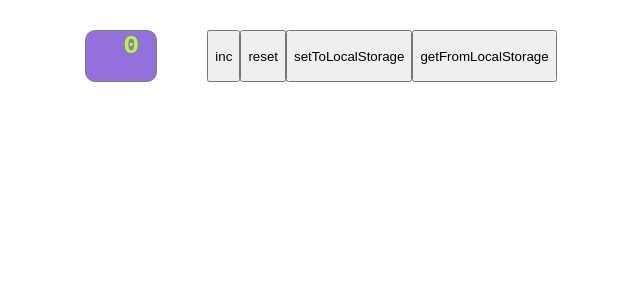
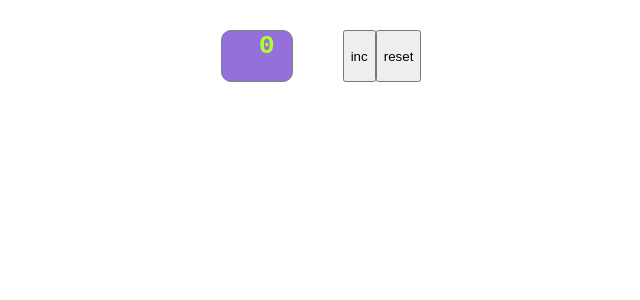
Before and after one commit to Masha-Gorb/Counter, a React (Create React App) app: page / in a window 1280 px wide. Shown: the top 300 px of the page, without its empty margins (319-959 px from the left). Built offline with nearby package versions, Linux system fonts and the light colour scheme.

Commit message:
add useEffect

```diff
--- a/src/App.tsx
+++ b/src/App.tsx
@@ -1,4 +1,4 @@
-import React, {useState} from 'react';
+import React, {useEffect, useState} from 'react';
 import './App.css';
 import s from './Screen.module.css'
 import {ButtonInc} from "./ButtonInc";
@@ -11,6 +11,18 @@ import { Game } from './MortalKombat/MK';
 function App() {
     let [numbers, setNumbers] = useState(0)
 
+    useEffect( () => {
+        let numbersAsString = localStorage.getItem('counterNumber')
+        if (numbersAsString) {
+            let newNumbers = JSON.parse(numbersAsString)
+            setNumbers(newNumbers)
+        }
+    }, [])
+
+    useEffect( ()=> {
+        localStorage.setItem('counterNumber', JSON.stringify(numbers))
+    }, [numbers])
+
     const incHandler = () => {
        setNumbers(numbers + 1)
     }
@@ -18,18 +30,6 @@ function App() {
     const resetHandler = () => {
         setNumbers(0)
     }
-
-    const setToLocalStorageHandler = () => {
-        sessionStorage.setItem('counterNumber', JSON.stringify(numbers))
-    }
-    const getFromLocalStorageHandler = () => {
-        let numbersAsString = sessionStorage.getItem('counterNumber')
-        if (numbersAsString) {
-            let newNumbers = JSON.parse(numbersAsString)
-            setNumbers(newNumbers)
-        }
-    }
-
     // let data = [
     //     {id: 1, title: 'Do you like cookies?', buttonOneTitle: 'Yes, can eat a lot', buttonTwoTitle: 'prefer cabbage'},
     //     {id: 2, title: 'Can you drive car?', buttonOneTitle: 'yep', buttonTwoTitle: 'no'},
@@ -68,8 +68,6 @@ function App() {
             <div className={s.screen}>{numbers}</div>
             <button onClick={incHandler} >inc</button>
             <button onClick={resetHandler} >reset</button>
-            <button onClick={setToLocalStorageHandler} >setToLocalStorage</button>
-            <button onClick={getFromLocalStorageHandler} >getFromLocalStorage</button>
 
         </div>
 
```
